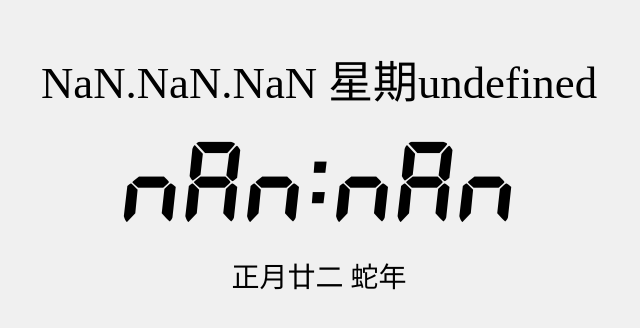
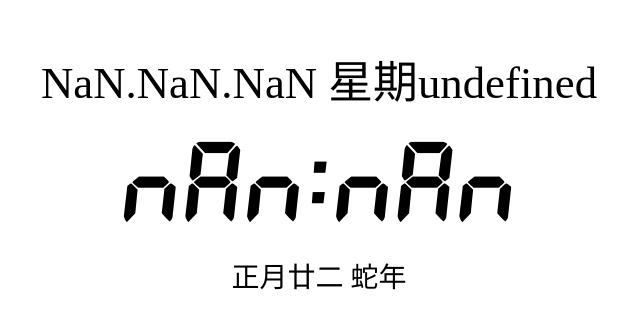
Before and after one commit to dreamjade/kindle, a plain HTML site: page index.html in a window 1280 px wide. Shown: the part 226-554 px from the top of the page, without its empty margins (321-961 px from the left). Drawn offline with Linux system fonts and the light colour scheme.

Commit message:
Update index.html

```diff
--- a/index.html
+++ b/index.html
@@ -22,7 +22,7 @@
       width: 100%;
       text-align: center;
       overflow: hidden;
-      background-color: #f0f0f0; /* Light mode background */
+      background-color: #ffffff; /* Light mode background */
       color: #000; /* Light mode text color */
       transition: background-color 0.3s ease, color 0.3s ease, transform 0.3s ease; /* Smooth transition for dark mode and movement*/
     }
```
